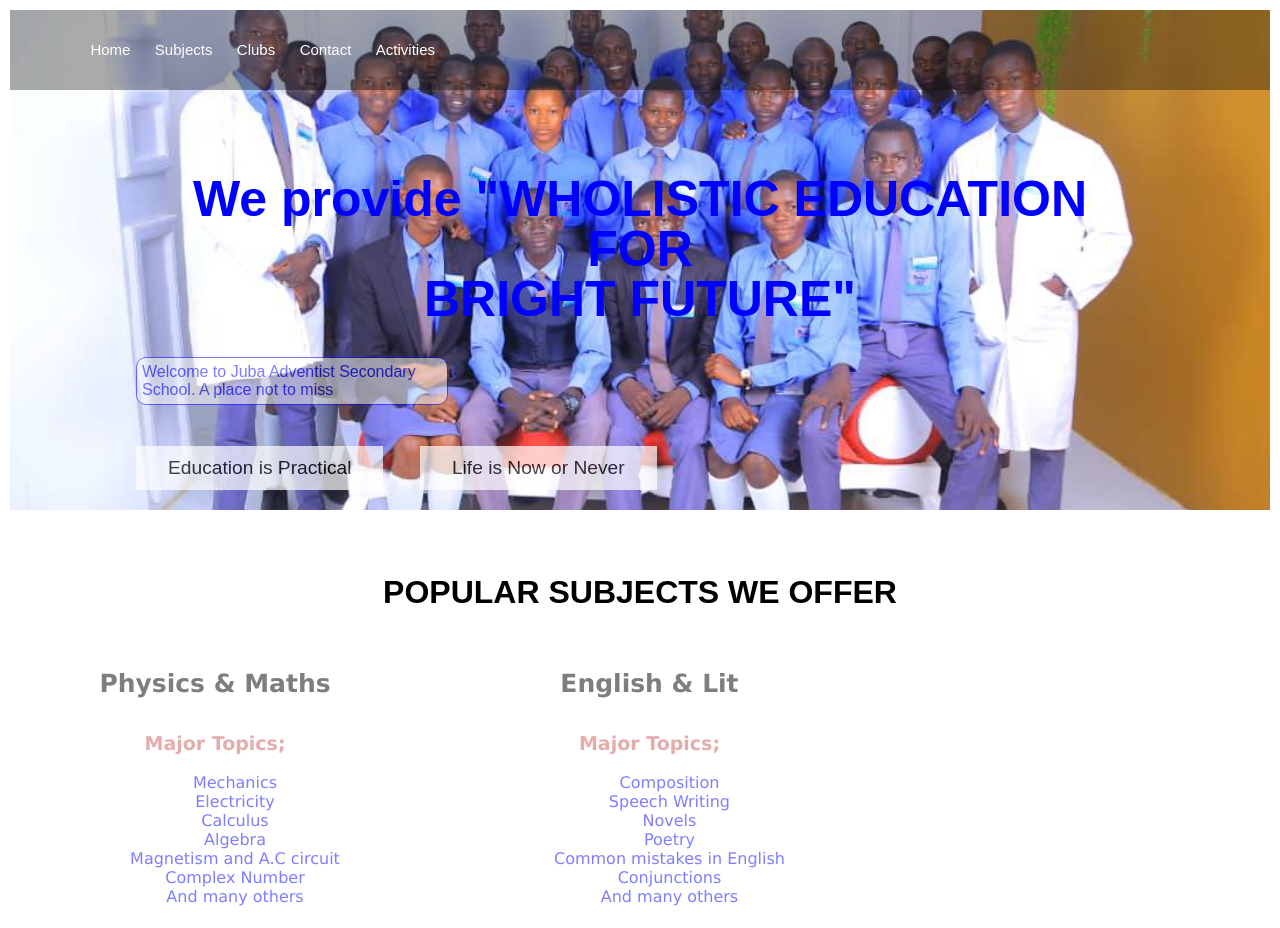
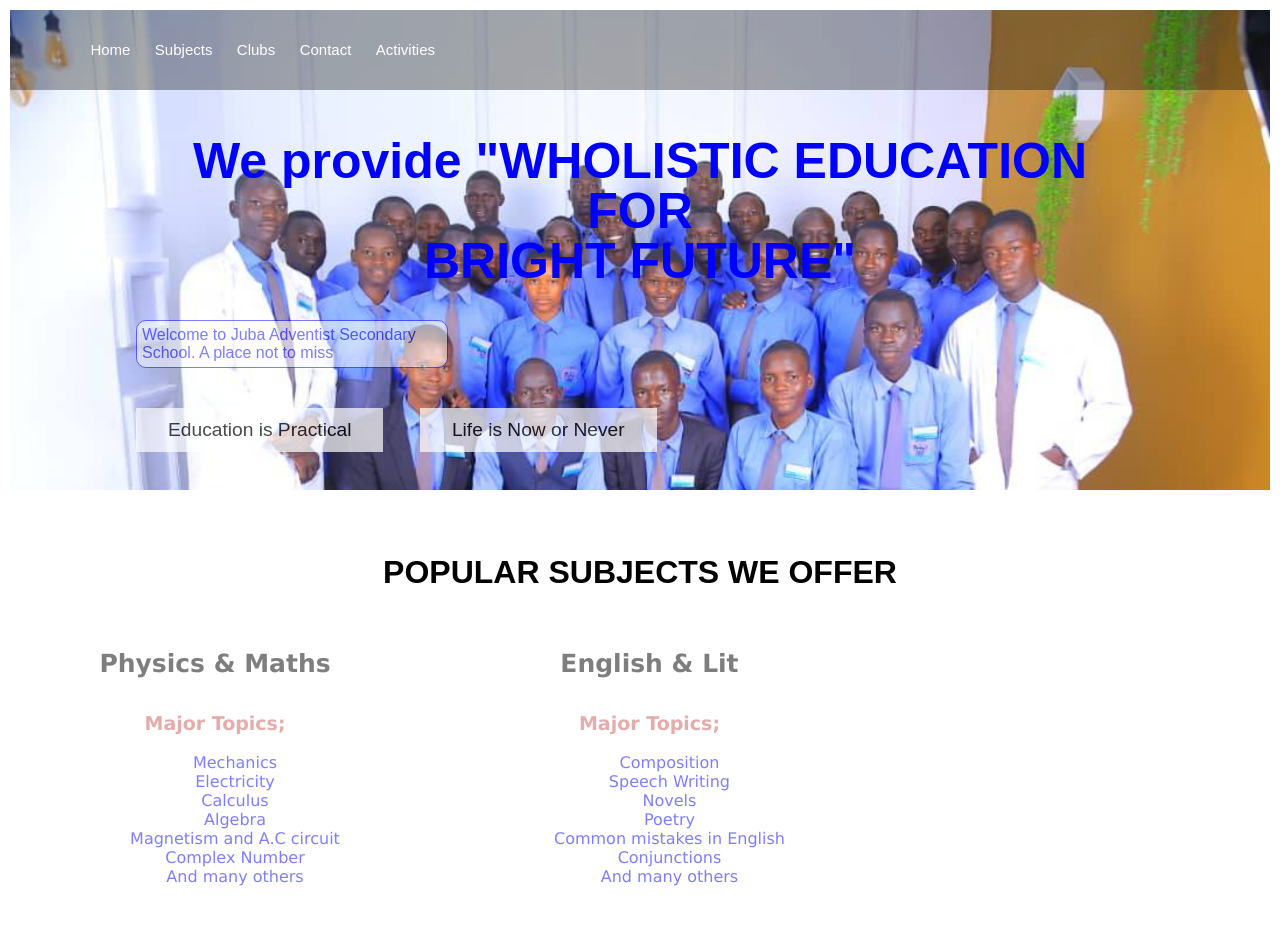
Before and after one commit to Malesh-Stanley/jass, a plain HTML site: page index.html in a window 1280 px wide. Shown: the top 928 px of the page. Drawn offline with Linux system fonts and the light colour scheme.

Commit message:
Update style.css

```diff
--- a/style.css
+++ b/style.css
@@ -13,7 +13,7 @@ html{
     min-height: 30rem;
     opacity: 100%;
     background-repeat: no-repeat;
-    background-position: center;
+
     background-size: cover;
 }
 
@@ -52,7 +52,7 @@ nav ul li:hover{
     width: 80%;
     margin: auto;
     overflow: hidden;
-    margin-top: 4%;
+    margin-top: 1%;
 }
 
 .section h1{
```
